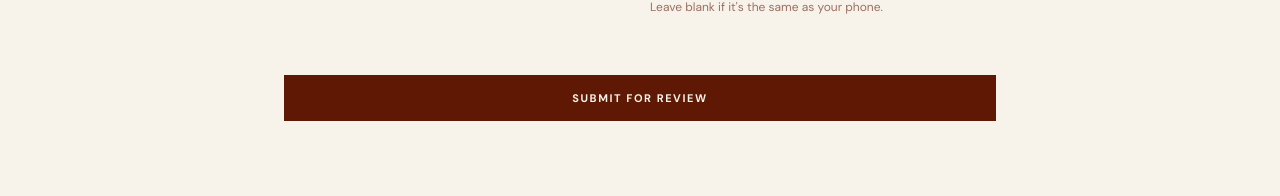
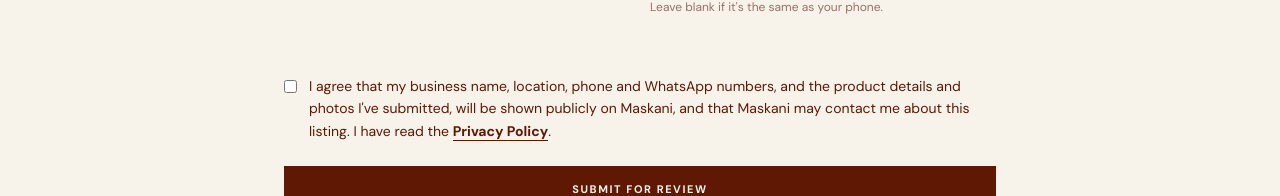
Before and after one commit to Rabera-K/maskani, a React (Vite) app: page /submit in a window 1280 px wide. Shown: the part 2240-2436 px from the top of the page. Built offline with nearby package versions, Linux system fonts and the light colour scheme; no server answers; the database is empty.

Commit message:
supplier consent

```diff
--- a/src/pages/Submit.css
+++ b/src/pages/Submit.css
@@ -186,3 +186,26 @@ textarea.field-input {
   position: absolute;
   left: -9999px;
 }
+
+.consent {
+  margin-bottom: 24px;
+}
+
+.consent label {
+  display: flex;
+  align-items: flex-start;
+  gap: 12px;
+  font-size: 14px;
+  line-height: 1.6;
+  cursor: pointer;
+}
+
+.consent input {
+  margin-top: 5px;
+  flex: none;
+}
+
+.consent a {
+  border-bottom: 1px solid currentColor;
+  font-weight: 700;
+}
--- a/src/pages/Submit.jsx
+++ b/src/pages/Submit.jsx
@@ -1,4 +1,5 @@
 import { useState } from "react";
+import { Link } from "react-router-dom";
 import { availabilityLabels } from "../utils";
 import { submitListing } from "../api";
 import { useProducts } from "../ProductsContext";
@@ -23,6 +24,7 @@ const emptyForm = {
   phone: "",
   whatsapp: "",
   website: "",
+  consent: false,
 };
 
 function isValidKenyanPhone(value) {
@@ -67,6 +69,7 @@ function validate(form, images) {
   if (form.whatsapp.trim() && !isValidKenyanPhone(form.whatsapp)) {
     errors.whatsapp = "Enter a valid Kenyan number, or leave this blank.";
   }
+  if (!form.consent) errors.consent = "Please tick the box to continue.";
 
   return errors;
 }
@@ -105,8 +108,11 @@ function Submit() {
   }
 
   function handleChange(e) {
-    const { name, value } = e.target;
-    setForm((prev) => ({ ...prev, [name]: value }));
+    const { name, value, type, checked } = e.target;
+    setForm((prev) => ({
+      ...prev,
+      [name]: type === "checkbox" ? checked : value,
+    }));
     clearError(name);
   }
 
@@ -555,6 +561,28 @@ function Submit() {
             </Field>
           </div>
         </fieldset>
+        <div className="consent">
+          <label>
+            <input
+              type="checkbox"
+              name="consent"
+              checked={form.consent}
+              onChange={handleChange}
+              aria-invalid={!!errors.consent}
+            />
+            <span>
+              I agree that my business name, location, phone and WhatsApp
+              numbers, and the product details and photos I've submitted, will
+              be shown publicly on Maskani, and that Maskani may contact me
+              about this listing. I have read the{" "}
+              <Link to="/privacy" target="_blank" rel="noreferrer">
+                Privacy Policy
+              </Link>
+              .
+            </span>
+          </label>
+          {errors.consent && <p className="field-error">{errors.consent}</p>}
+        </div>
 
         {Object.keys(errors).length > 0 && (
           <p className="field-error">
```
